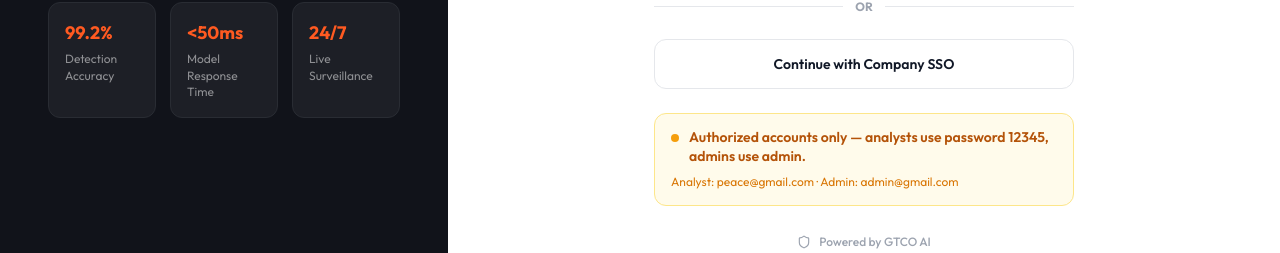
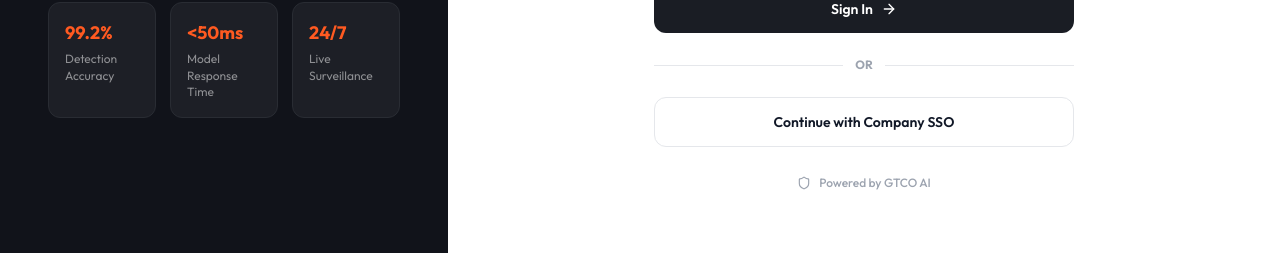
Before and after one commit to Thobilobah/FraudDetectionSystem-GTGuard-full, a React (Vite) app in the folder frontend/: page / in a window 1280 px wide. Shown: the part 476-729 px from the top of the page. Built offline with nearby package versions, Linux system fonts and the light colour scheme; no server answers.

Commit message:
ui: remove authorized accounts hint from login page

```diff
--- a/frontend/src/pages/Login.tsx
+++ b/frontend/src/pages/Login.tsx
@@ -193,18 +193,6 @@ export function Login({ onLoginSuccess }: LoginProps) {
             Continue with Company SSO
           </button>
 
-          <div className="mt-6 flex flex-col items-start gap-2 rounded-xl bg-amber-50 dark:bg-brand-warning/10 border border-amber-200 dark:border-brand-warning/30 px-4 py-3.5">
-            <div className="flex items-start gap-2.5">
-              <span className="h-2 w-2 rounded-full bg-brand-warning mt-1.5 shrink-0" />
-              <span className="text-sm font-semibold text-amber-700 leading-snug">
-                Authorized accounts only — analysts use password 12345, admins use admin.
-              </span>
-            </div>
-            <span className="text-xs text-amber-600 dark:text-brand-warning/80 ml-4.5 leading-snug block">
-              Analyst: peace@gmail.com · Admin: admin@gmail.com
-            </span>
-          </div>
-
           <div className="flex items-center justify-center gap-2 mt-7 text-xs font-medium text-gray-400 dark:text-dark-muted">
             <Shield className="h-3.5 w-3.5" /> Powered by GTCO AI
           </div>
```
